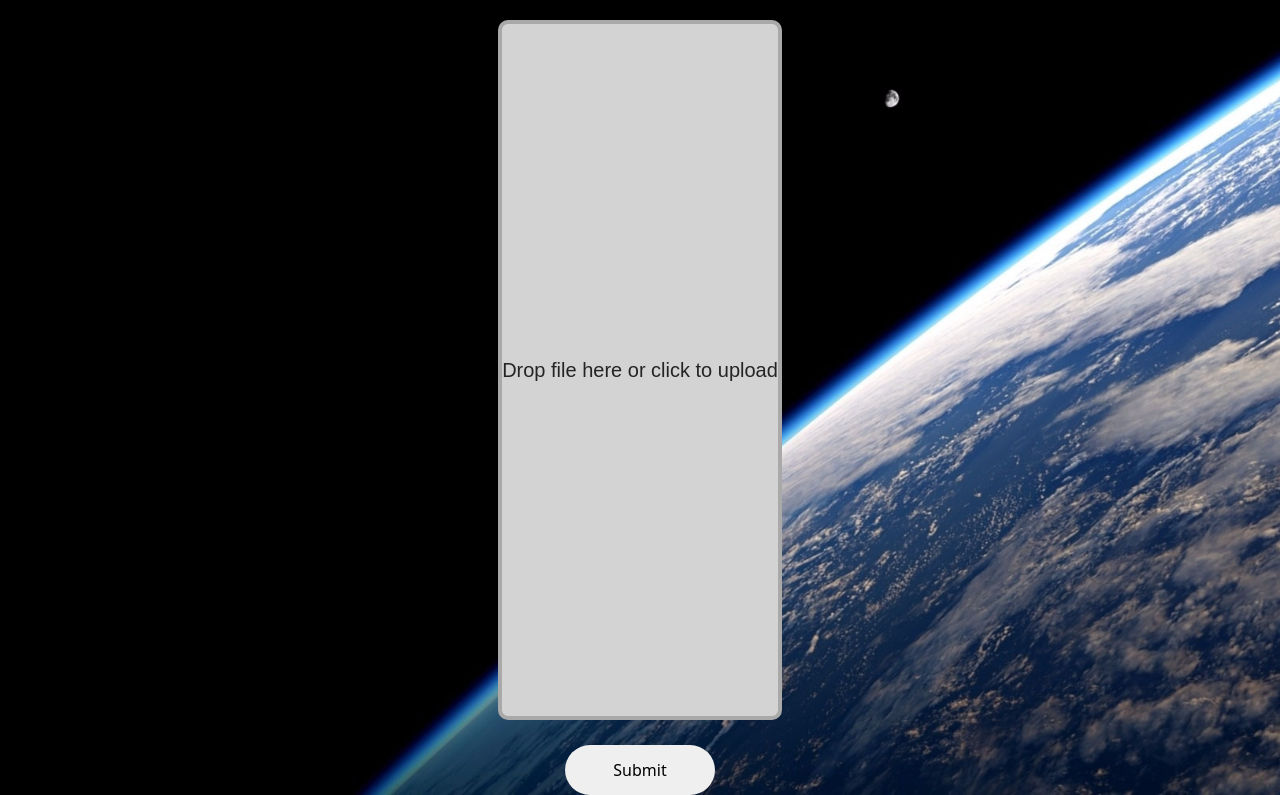
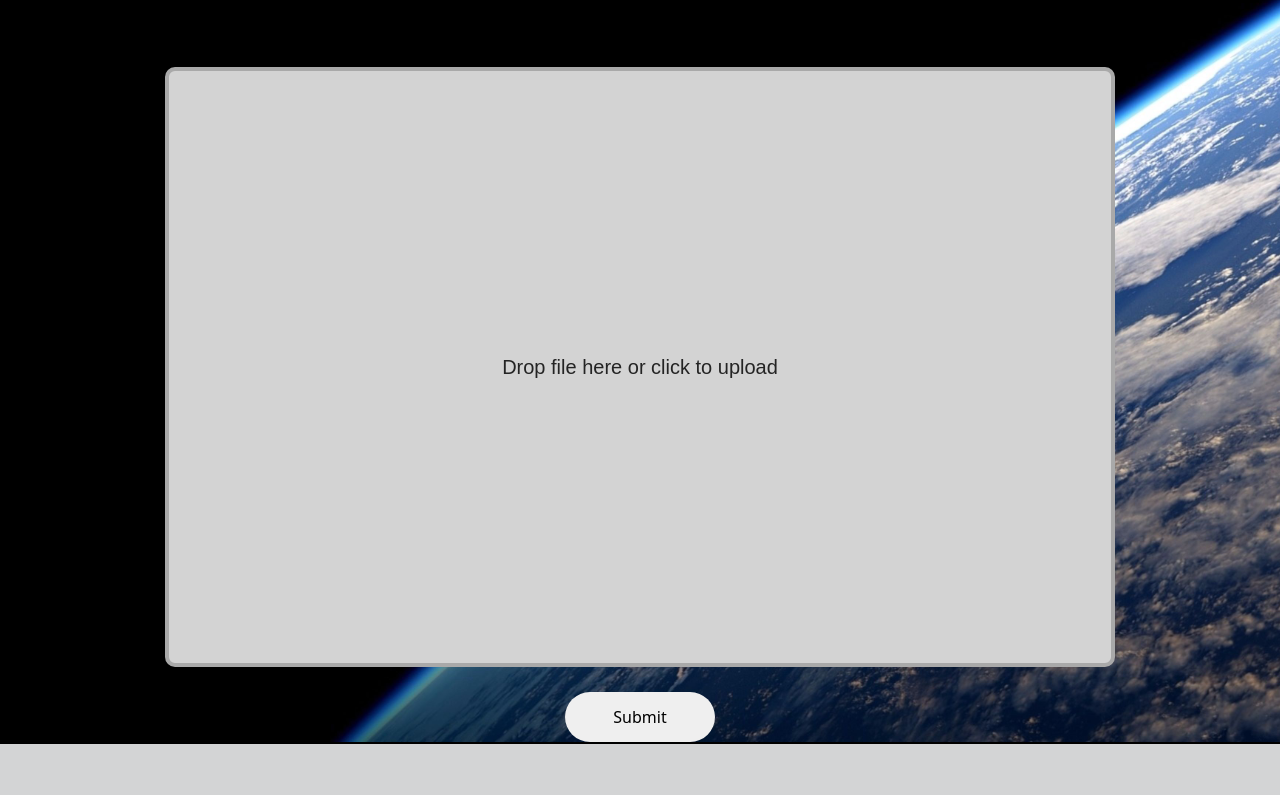
Before and after one commit to The-Knots/The-Knots, a Flask app: page /speed in a window 1280 px wide. Shown: the part 56-851 px from the top of the page. After the commit the page ends 800 px from the top, so only its background shows below. Run offline with Flask 2, Linux system fonts and the light colour scheme; parts of the project's set-up code (start-up, migrations or seed data) failed here and were passed over; some libraries are stand-ins or nearby versions.

Commit message:
Update speed.css

```diff
--- a/static/speed.css
+++ b/static/speed.css
@@ -6,13 +6,8 @@ body{
 }
 
 .drop-zone {
-<<<<<<< HEAD
     width: 950px;
     height: 600px;
-=======
-    width: 1080px;
-    height: 700px;
->>>>>>> 1b8f6a342768a0882027627fd03c8adc2a8b0203
     padding: 25px;
     margin-top: 7%;
     display: flex;
```
